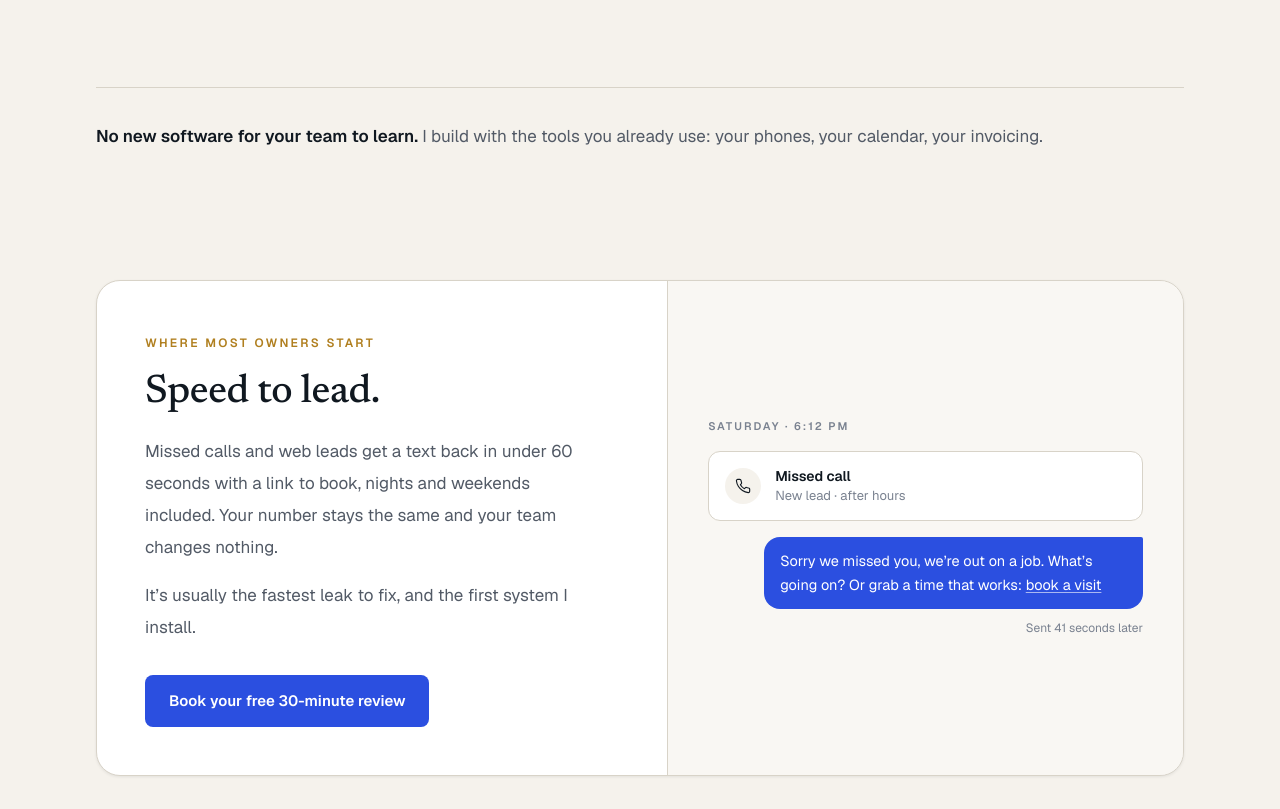
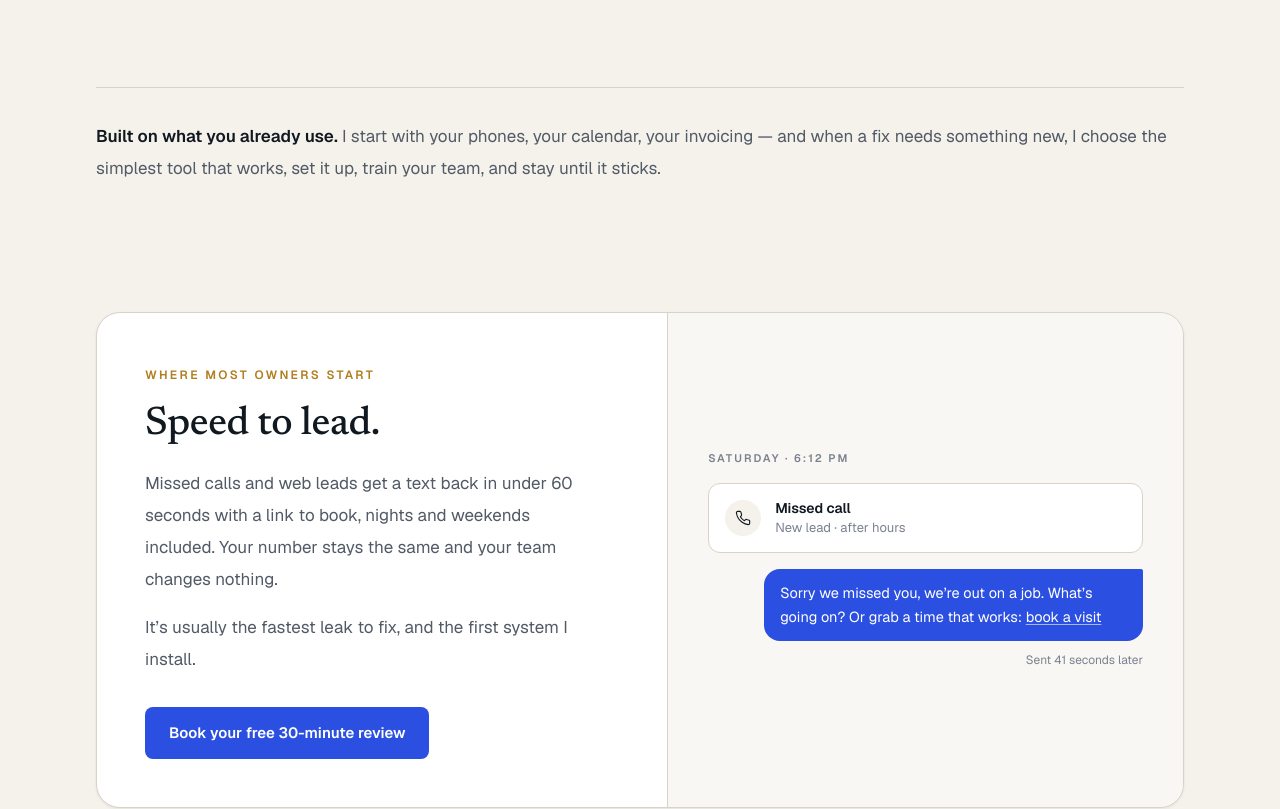
Before and after one commit to blakegrosenthal/operaite-site, a Next.js app: page / in a window 1280 px wide. Shown: the part 1660-2469 px from the top of the page. Built offline with nearby package versions, Linux system fonts and the light colour scheme; no server answers.

Commit message:
Copy: honest software framing

```diff
--- a/app/page.tsx
+++ b/app/page.tsx
@@ -25,7 +25,7 @@ const FAQS = [
   },
   {
     q: 'Do I need new software?',
-    a: 'Usually not. I build on the phones, calendar, and invoicing you already have. When a fix needs something you don’t have, like a textable business line, I set it up and run it for you. Nothing for your team to learn.'
+    a: 'Usually not. I build on the phones, calendar, and invoicing you already have. When a fix needs something new, I choose the simplest tool that works, set it up, and train your team on it. You’re never left to figure it out alone.'
   },
   {
     q: 'What does it cost?',
@@ -91,9 +91,10 @@ export default function HomePage() {
 
           <Reveal delay={0.1} className="mt-16 border-t border-line pt-8">
             <p className="text-[17px] leading-8 text-ash-dark">
-              <span className="font-semibold text-ink">No new software for your team to learn.</span>{' '}
-              I build with the tools you already use: your phones, your
-              calendar, your invoicing.
+              <span className="font-semibold text-ink">Built on what you already use.</span>{' '}
+              I start with your phones, your calendar, your invoicing — and
+              when a fix needs something new, I choose the simplest tool that
+              works, set it up, train your team, and stay until it sticks.
             </p>
           </Reveal>
         </div>
```
